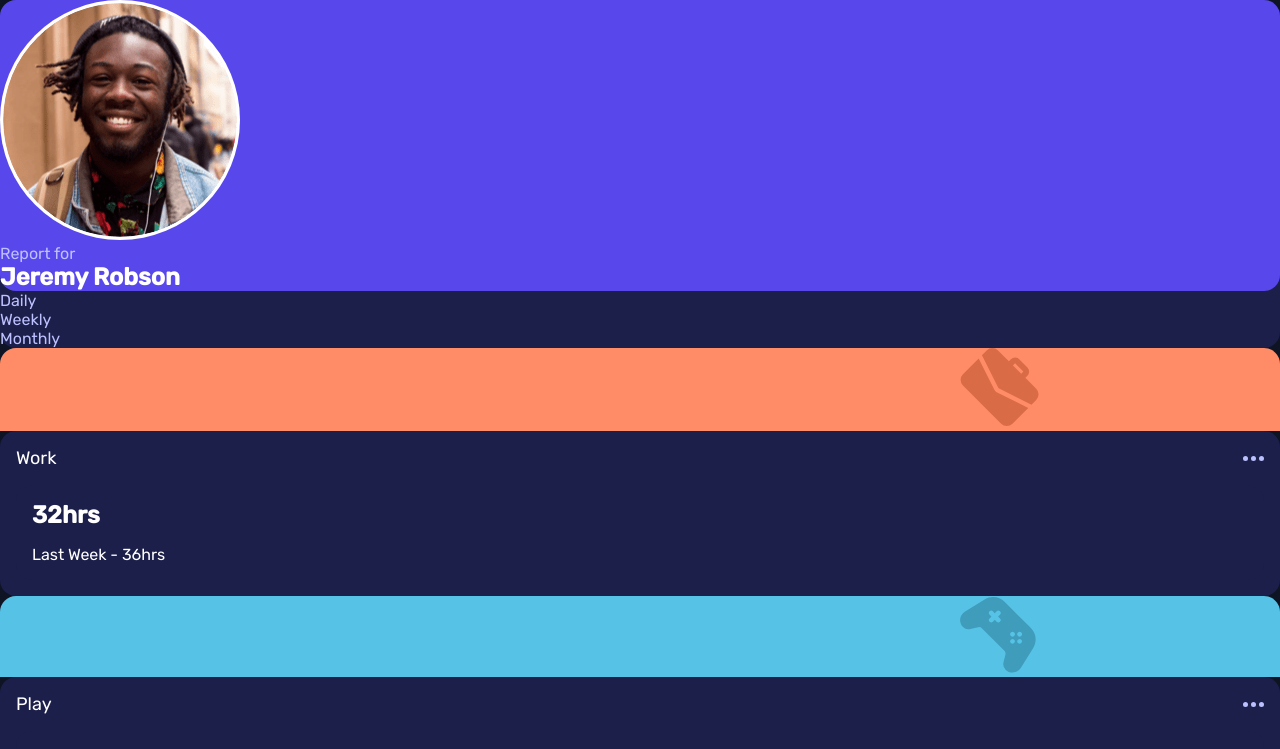
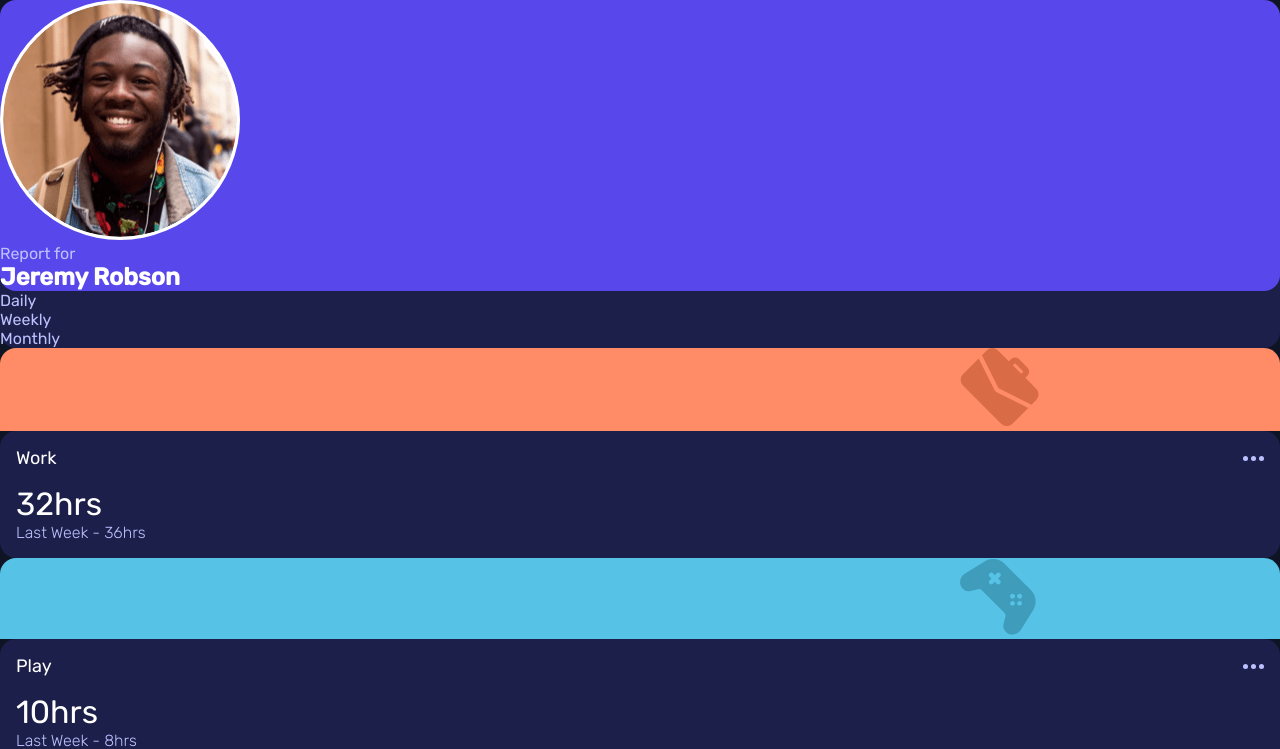
Before and after one commit to im-victor-mendez/React-Time_Tracking_Dashboard, a React (Vite) app: page / in a window 1280 px wide. Shown: the top 749 px of the page. Built offline with nearby package versions, Linux system fonts and the light colour scheme.

Commit message:
Fixed className.

```diff
--- a/src/components/Activity/Activity.jsx
+++ b/src/components/Activity/Activity.jsx
@@ -52,7 +52,7 @@ function Activity({ title, timeset, timeframes }) {
                     <img src={ICON_ELLIPSIS} alt="" className='activity-options' /*onClick={}*/ />
                 </div>
 
-                <div className='activity-data'>
+                <div className='activity-time'>
                     <h2>{timeframes[timeset].current}hrs</h2>
                     <p>Last Week - {timeframes[timeset].previous}hrs</p>
                 </div>
```
